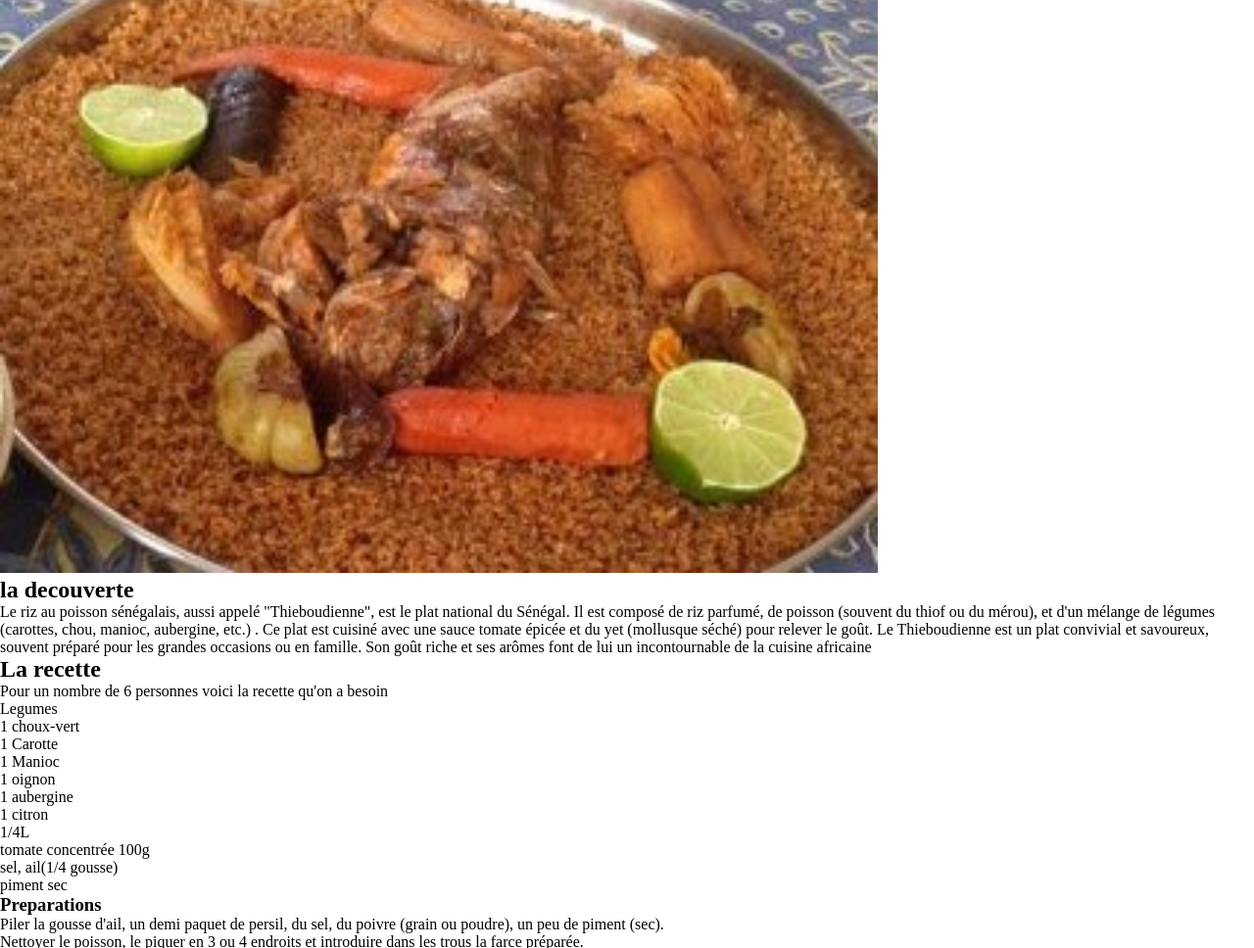
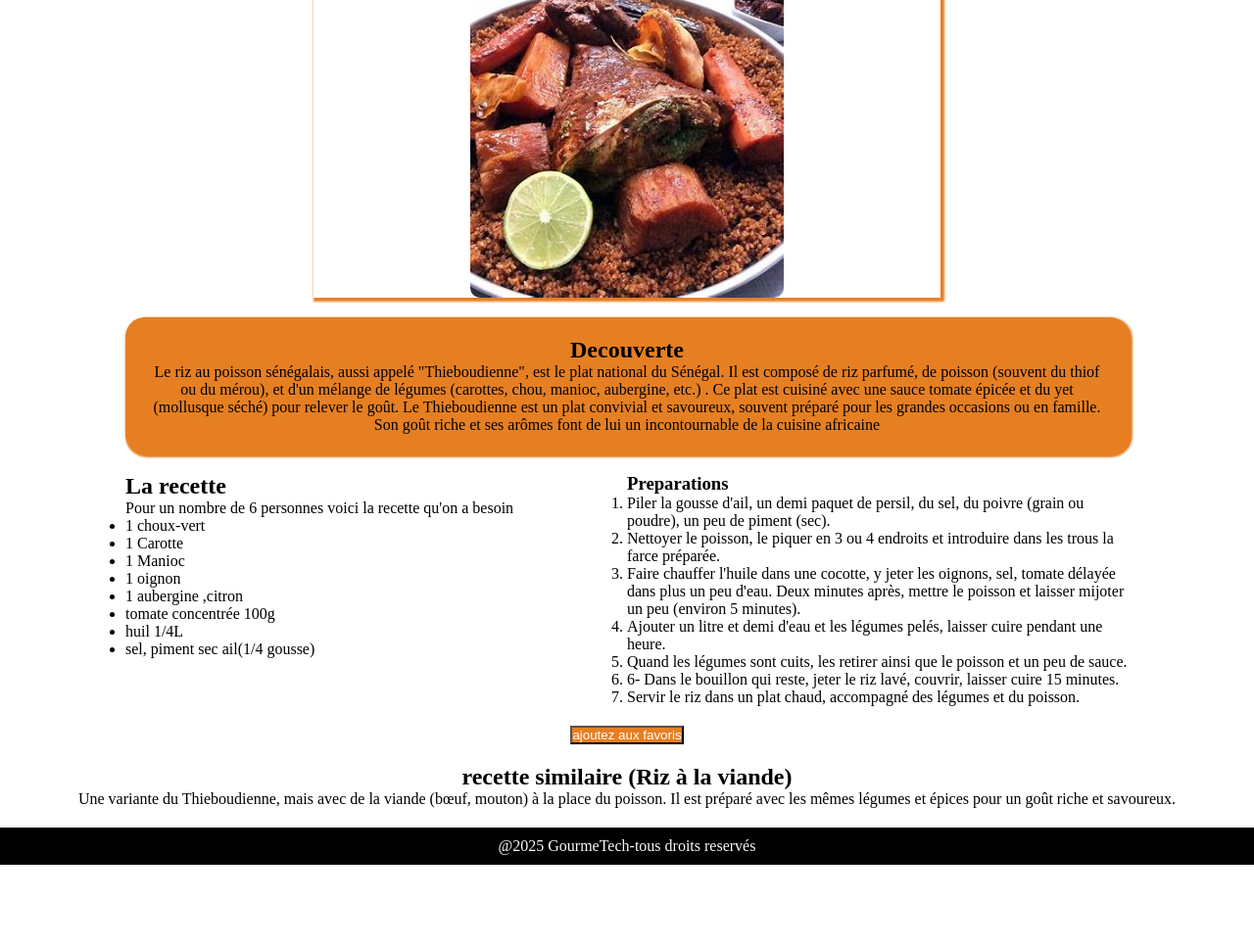
Before and after one commit to Massamba-di/Front-Final, a plain HTML site: page recette.html in a window 1280 px wide. Shown: the part 66-1034 px from the top of the page at 98% size. After the commit the page ends 949 px from the top, so only its background shows below. Drawn offline with Linux system fonts and the light colour scheme.

Commit message:
fichiers à jour

```diff
--- a/css/recette.css
+++ b/css/recette.css
@@ -1,13 +1,27 @@
+:root{
+
+    --primary-color:#E67F22;
+    --secondary-color:#f9f9f9;
+    --bolder : 700;
+    font-size:16px ;
+}
+
 *{
     box-sizing: border-box;
     padding: 0;
     margin: 0;
+}
+img{
+    width: 100%;
+    object-fit: cover;
+    vertical-align: middle;
 }
 
 
 header{
     display:flex ;
     justify-content: space-between;
+    margin-left: 10px;
     nav {
         display: flex;
         justify-content:center;
@@ -17,25 +31,84 @@ header{
         list-style: none;
         width: 50%;
         margin: auto;
+       margin-bottom: 20px;
 
     }
 
      li {
         display: inline;   margin: 16px;
+        background-color: var(--primary-color);
     }
 
      li a {
         text-decoration: none;
-        padding: 10px 15px;
-        color: black;
+        padding: 15px;
+        color: white;
 
     }
 }
 main{
-    img{
-        width: 70%;
+    .image{
+        width: 50%;
         margin: auto;
-        object-fit: cover;
+        margin-bottom: 20px;
+
+        text-align: center;
+
+
+        box-shadow: 2px 2px 2px 2px var(--primary-color);
+        img{
+            border-radius: 10px;
+            height: auto;
+            width: 50%;
+
+        }
 
     }
+
 }
+#Decouverte{
+
+    text-align: center;
+    width: 80%;
+    margin: auto;
+    border-radius: 20px;
+    box-shadow: 2px 2px 2px 2px var(--primary-color);
+    background-color:  var(--primary-color) ;
+    padding: 20px;
+
+
+
+
+
+}
+.first{
+    display: grid;
+    grid-template-columns: 1fr 1fr;
+    width: 80%;
+    margin: auto;
+    margin-block: 20px;
+
+}
+
+.button{
+    text-align: center;
+    margin-block: 20px;
+
+    button{
+        background-color: var(--primary-color);
+        color: white;
+    }
+
+}
+.second{
+    text-align: center;
+    margin-bottom: 20px;
+}
+
+footer{
+    background-color: black;
+    color: var(--secondary-color);
+    text-align: center;
+    padding: 10px;
+}
--- a/css/style.css
+++ b/css/style.css
@@ -1,3 +1,11 @@
+:root{
+
+    --primary-color:#E67F22;
+    --secondary-color:#f9f9f9;
+    --bolder : 700;
+    font-size:16px ;
+}
+
 *{
     box-sizing: border-box;
     padding: 0;
@@ -36,9 +44,9 @@ header{
         top: 40%;
        right: 17%;
        color: #F3D36B;
-       border: 2px solid #f9f9f9;;
+       border: 2px solid var(--secondary-color);
        border-radius: 50%;
-       background-color: #f9f9f9;
+       background-color: var(--secondary-color) ;
 
 
 
@@ -47,6 +55,10 @@ header{
     nav{
         display: none;
         list-style: none;
+    }
+    span{
+        font-weight: bolder;
+        margin-left: 20px;
     }
 
 
@@ -73,12 +85,12 @@ header a{
 
 }
 .button{ width: 100%;
-    background-color: #E67F22;
+    background-color: var(--primary-color);
 
 }
 
 .section2, .section3{
-    background-color: #f9f9f9;
+    background-color: var(--secondary-color);
 
     border: 1px solid white;
     box-shadow: 2px 2px 5px rgba(0, 0, 0, 0.1);
@@ -106,9 +118,9 @@ figcaption{margin-block: 20px;
         margin-bottom: 5px;
     }
     .orange{
-        background-color: #E67F22;
-        color: #f9f9f9;
-        border: 2px #E67F22 solid;
+        background-color: var(--primary-color);
+        color: var(--secondary-color);
+        border: 2px var(--primary-color) solid;
         border-radius: 30%;
         padding-inline: 10px;
         margin:5px
@@ -116,7 +128,7 @@ figcaption{margin-block: 20px;
     }
     .vert{
         background-color:#2BCD70 ;
-        color: #f9f9f9;
+        color: var(--secondary-color);
         border-radius: 30%;
         padding-inline: 10px;
         margin: 5px;
@@ -127,7 +139,7 @@ figcaption{margin-block: 20px;
 }
 .bleu {
     background-color: #3498D8;
-    color: #f9f9f9;
+    color: var(--secondary-color);
         border-radius: 30%;
         padding-inline: 10px;
         margin: 5px;
@@ -141,10 +153,10 @@ figcaption{margin-block: 20px;
     top: 20px;
     width: 50px;
     height: 50px;
-    border: 2px solid  #f9f9f9;
+    border: 2px solid  var(--secondary-color);
     border-radius: 50%;
     padding: 10px;
-    background-color: #f9f9f9;
+    background-color: var(--secondary-color);
 
 }
 
@@ -152,9 +164,9 @@ p{
     width: 80%;
     margin: auto;
     text-align: center;
-    border:2px #E67F22 solid ;
+    border:2px var(--primary-color) solid ;
     margin-block: 10px;
-    background-color: #E67F22;
+    background-color: var(--primary-color);
 
     a{
         color: white;
@@ -167,7 +179,7 @@ p{
 }
 footer{
     background-color: black;
-    color: #f9f9f9;
+    color: var(--secondary-color);
     text-align: center;
     padding: 10px;
 }
@@ -263,7 +275,7 @@ footer{
         display: grid;
         grid-template-columns: 1fr 1fr 1fr;
 
-        gap: 10px;
+        gap: 1rem;
         width: 70%;
 
 }
--- a/recette.html
+++ b/recette.html
@@ -1,14 +1,16 @@
 <!DOCTYPE html>
 <html lang="fr">
+
 <head>
     <meta charset="UTF-8">
     <meta name="viewport" content="width=device-width, initial-scale=1.0">
     <title>Page-recette</title>
     <link rel="stylesheet" href="css/recette.css">
 </head>
+
 <body>
     <header>
-        <a href="#"> <img src="assets/image/soupe potiron.jpg "width="20" height="50" alt="Logo de GourmeTech"> </a>
+        <a href="#"> <img src="assets/image/logo.webp" width="20" height="50" alt="Logo de GourmeTech"> </a>
         <nav>
             <ul>
                 <li><a href="#Decouverte">Decouverte</a></li>
@@ -18,73 +20,91 @@
         </nav>
     </header>
     <main>
-        <img src="assets/image/riz au poisson 2.jpg"  width="80%" alt="riz au poisson">
+        <div class="image">
+            <img src="assets/image/riz au poisson 3.jpg" alt="riz au poisson">
+        </div>
+
 
         <section id="Decouverte">
             <h1>
-                la decouverte
-            </h1 >
+                Decouverte
+            </h1>
 
-            <p>Le riz au poisson sénégalais, aussi appelé "Thieboudienne", est le plat national du Sénégal. Il est composé de riz parfumé,
-                de poisson (souvent du thiof ou du mérou), et d'un mélange de légumes (carottes, chou, manioc, aubergine, etc.)
-                . Ce plat est cuisiné avec une sauce tomate épicée et du yet (mollusque séché) pour relever le goût.
+            <p>Le riz au poisson sénégalais, aussi appelé "Thieboudienne", est
+                le plat national du Sénégal. Il est composé de riz parfumé,
+                de poisson (souvent du thiof ou du mérou), et d'un mélange de légumes
+                (carottes, chou, manioc, aubergine, etc.)
+                . Ce plat est cuisiné avec une sauce tomate épicée et du yet
+                (mollusque séché) pour relever le goût.
 
-                Le Thieboudienne est un plat convivial et savoureux, souvent préparé pour les grandes occasions ou en
-                 famille. Son goût riche et ses arômes font de lui un incontournable de la cuisine africaine </p>
+                Le Thieboudienne est un plat convivial et savoureux, souvent
+                préparé pour les grandes occasions ou en
+                famille. Son goût riche et ses arômes font de lui un incontournable
+                de la cuisine africaine
+            </p>
 
 
         </section>
+        <div class="first">
             <section id="recette">
                 <h2>La recette</h2>
                 <p> Pour un nombre de 6 personnes voici la recette qu'on a besoin</p>
                 <ul>
-                <li> Legumes  </li>
-                    <ul>
+
+
                     <li>1 choux-vert</li>
                     <li> 1 Carotte</li>
                     <li> 1 Manioc</li>
                     <li>1 oignon</li>
-                        <li>1 aubergine</li>
-                        <li>1 citron</li>
-                    </ul>
+                    <li>1 aubergine ,citron</li>
+                    <li>tomate concentrée 100g </li>
+                    <li> huil 1/4L</li>
+                    <li>sel, piment sec ail(1/4 gousse)</li>
 
-                <li>1/4L</li>
-                <li>tomate concentrée 100g</li>
-                <li>sel, ail(1/4 gousse)</li>
-                <li> piment sec</li>
 
                 </ul>
             </section>
             <section id="preparations">
-            <h3 >
+                <h3>
                     Preparations
                 </h3>
                 <ol>
                     <li>
-                Piler la gousse d'ail, un demi paquet de persil, du sel, du poivre (grain ou poudre), un peu de piment (sec).
+                        Piler la gousse d'ail, un demi paquet de persil, du sel,
+                        du poivre (grain ou poudre), un peu de piment (sec).
 
                     </li>
                     <li>
-                    Nettoyer le poisson, le piquer en 3 ou 4 endroits et introduire dans les trous la farce préparée.
+                        Nettoyer le poisson, le piquer en 3 ou 4 endroits
+                        et introduire dans les trous la farce préparée.
 
                     </li>
-                <li>        Faire chauffer l'huile dans une cocotte, y jeter les oignons, sel, tomate délayée dans
-                    plus un peu  d'eau.
-                     Deux minutes après, mettre le poisson et laisser mijoter un peu (environ 5 minutes).
+                    <li>
+                        Faire chauffer l'huile dans une cocotte,
+                        y jeter les oignons, sel, tomate délayée dans
+                        plus un peu d'eau.
+                        Deux minutes après, mettre le poisson et
+                        laisser mijoter un peu (environ 5 minutes).
                     </li>
                     <li>
-                     Ajouter un litre et demi d'eau et les légumes pelés, laisser cuire pendant une heure.
+                        Ajouter un litre et demi d'eau et les légumes
+
+                        pelés, laisser cuire pendant une heure.
                     </li>
                     <li>
-                      Quand les légumes sont cuits, les retirer ainsi que le poisson et un peu de sauce.
+                        Quand les légumes sont cuits, les retirer
+
+                        ainsi que le poisson et un peu de sauce.
                     </li>
 
                     <li>
-                    6- Dans le bouillon qui reste, jeter le riz lavé, couvrir, laisser cuire 15 minutes.
+                        6- Dans le bouillon qui reste, jeter le riz lavé,
+                        couvrir, laisser cuire 15 minutes.
 
                     </li>
                     <li>
-                    Servir le riz dans un plat chaud, accompagné des légumes et du poisson.
+                        Servir le riz dans un plat chaud, accompagné
+                        des légumes et du poisson.
 
                     </li>
                 </ol>
@@ -98,9 +118,31 @@
 
 
 
+        </div>
+        <div class="button">
+
+        <button>ajoutez aux favoris</button>
+        </div>
+
+        <section class="second">
+            <h2>recette similaire  (Riz à la viande)</h2>
+
+
+            Une variante du Thieboudienne, mais avec de la viande (bœuf, mouton) à la place du poisson.
+
+             Il est préparé avec les mêmes légumes et épices pour un goût riche et savoureux.
+        </section>
+
+
+        <footer>
+            @2025 GourmeTech-tous droits reservés
+        </footer>
+
+
 
 
     </main>
 
 </body>
+
 </html>
```
Also changed, not shown: index.html (+3 -3 lines), assets/image/logo.webp (added), assets/image/riz au poisson 3.jpg (added). Lines whose indentation alone changed are shown as unchanged.
